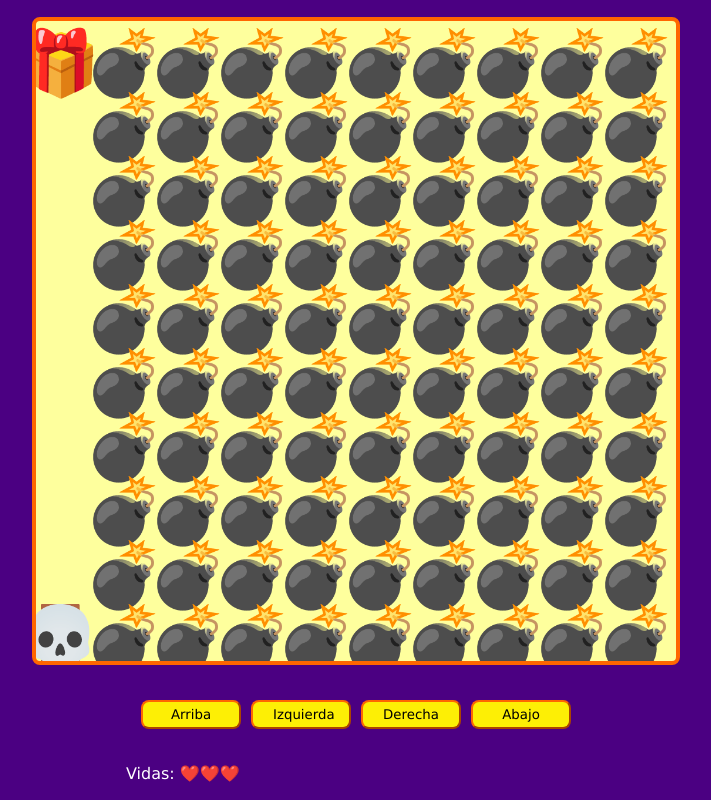
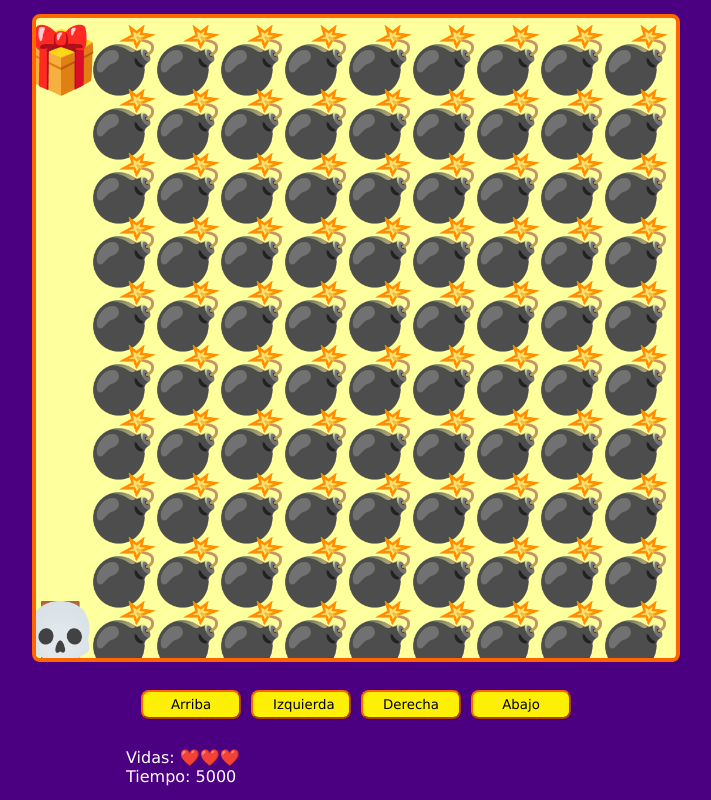
Before and after one commit to creativoo/taller-practico-javascript-videogame, a plain HTML site: page index.html in a window 1280 px wide. Shown: the whole page, without its empty margins (284-995 px from the left). Drawn offline with Linux system fonts and the light colour scheme.

Commit message:
añadiendo tiempo al juego

```diff
--- a/game.js
+++ b/game.js
@@ -5,11 +5,16 @@ const btnLeft = document.querySelector('#left');
 const btnRight = document.querySelector('#right');
 const btnDown = document.querySelector('#down');
 const spanLives = document.querySelector('#lives');
+const spanTime = document.querySelector('#time');
 
 let canvasSize;
 let elementsSize;
 let level = 0;
 let lives = 3;
+
+let timeStart;
+let timePlayer;
+let timeInterval;
 
 const playerPosition = {
   x: undefined,
@@ -50,6 +55,11 @@ function startGame() {
   if (!map) {
     gameWin();
     return;
+  }
+
+  if (!timeStart) {
+    timeStart = Date.now();
+    timeInterval = setInterval(showTime, 100);
   }
 
   const mapRows = map.trim().split('\n');
@@ -125,6 +135,7 @@ function levelFail() {
   if (lives <= 0) {
     level = 0;
     lives = 3;
+    timeStart = undefined;
   }
 
   playerPosition.x = undefined;
@@ -134,14 +145,18 @@ function levelFail() {
 
 function gameWin() {
   console.log('¡Terminaste el juego!');
+  clearInterval(timeInterval);
 }
 
 function showLives() {
   const heartsArray = Array(lives).fill(emojis['HEART']); // [1,2,3]
-  // console.log(heartsArray);
 
   spanLives.innerHTML = "";
   heartsArray.forEach(heart => spanLives.append(heart));
+}
+
+function showTime() {
+  spanTime.innerHTML = Date.now() - timeStart;
 }
 
 window.addEventListener('keydown', moveByKeys);
--- a/index.html
+++ b/index.html
@@ -18,6 +18,7 @@
     </div>
     <div class="messages">
         <p>Vidas: <span id="lives"></span></p>
+        <p>Tiempo: <span id="time"></span></p>
     </div>
 </div>
     <script src="./maps.js"></script>
```
